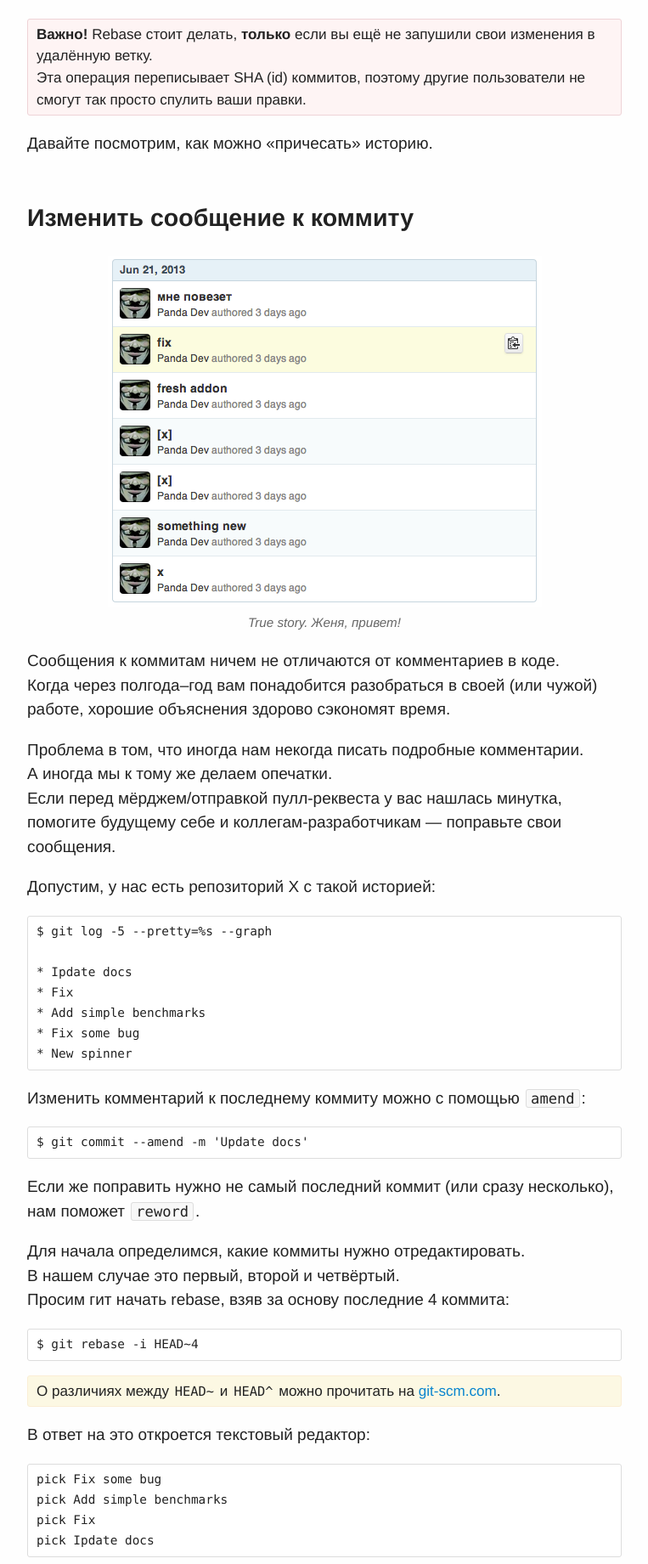
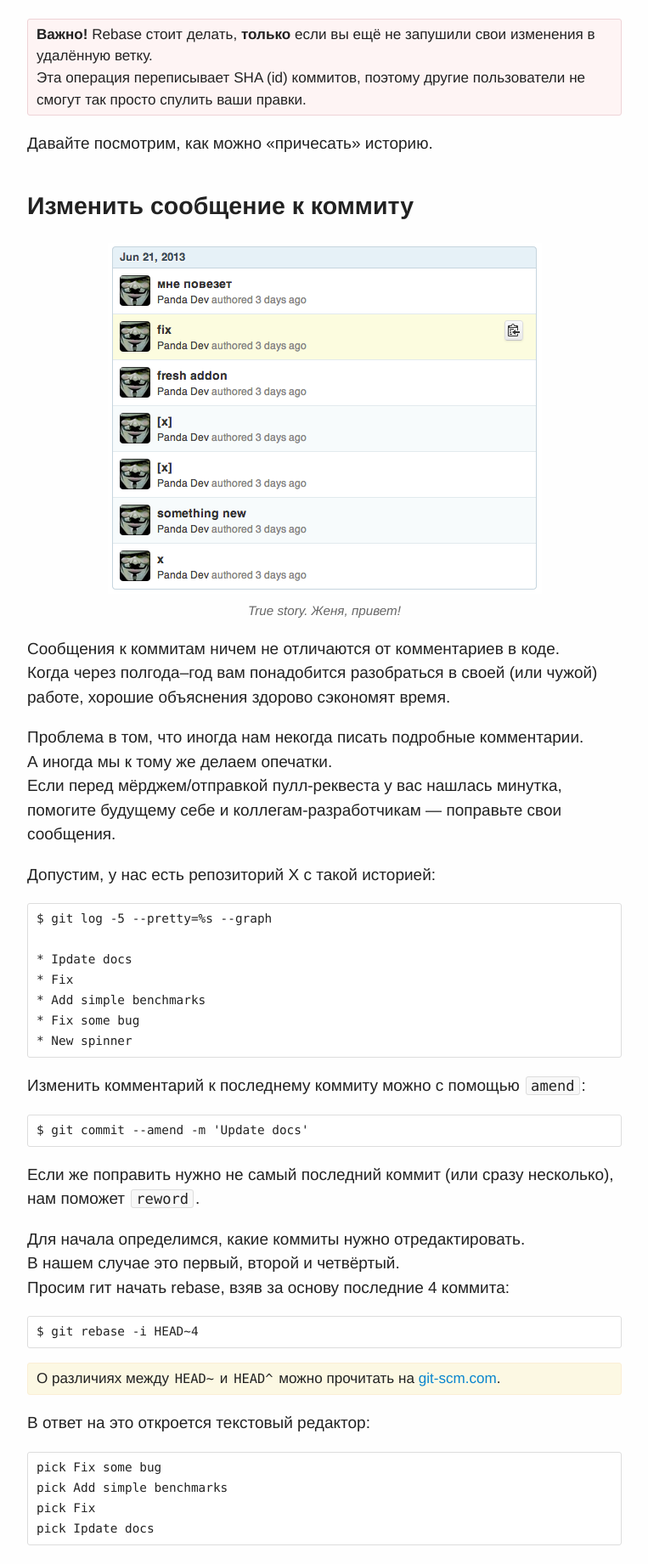
Before and after one commit to tonyganch/tonyganch.github.io, a Jekyll site: the page built from index.html, in a window 1280 px wide. Shown: the part 2641-4482 px from the top of the page at 85% size, without its empty margins (258-1021 px from the left). Built offline with Jekyll 4.4.1, drawn with Linux system fonts in a browser that asks for light colours; comment, search, counter and statistics services are not loaded.

Commit message:
Styles: Move h3 a little to the top

```diff
--- a/css/main.css
+++ b/css/main.css
@@ -42,7 +42,7 @@ h2 {
     }
 h3 {
     font-size: 1.5em;
-    margin-top: 2em;
+    margin-top: 1.5em;
     }
 figure {
     margin: 0;
```
